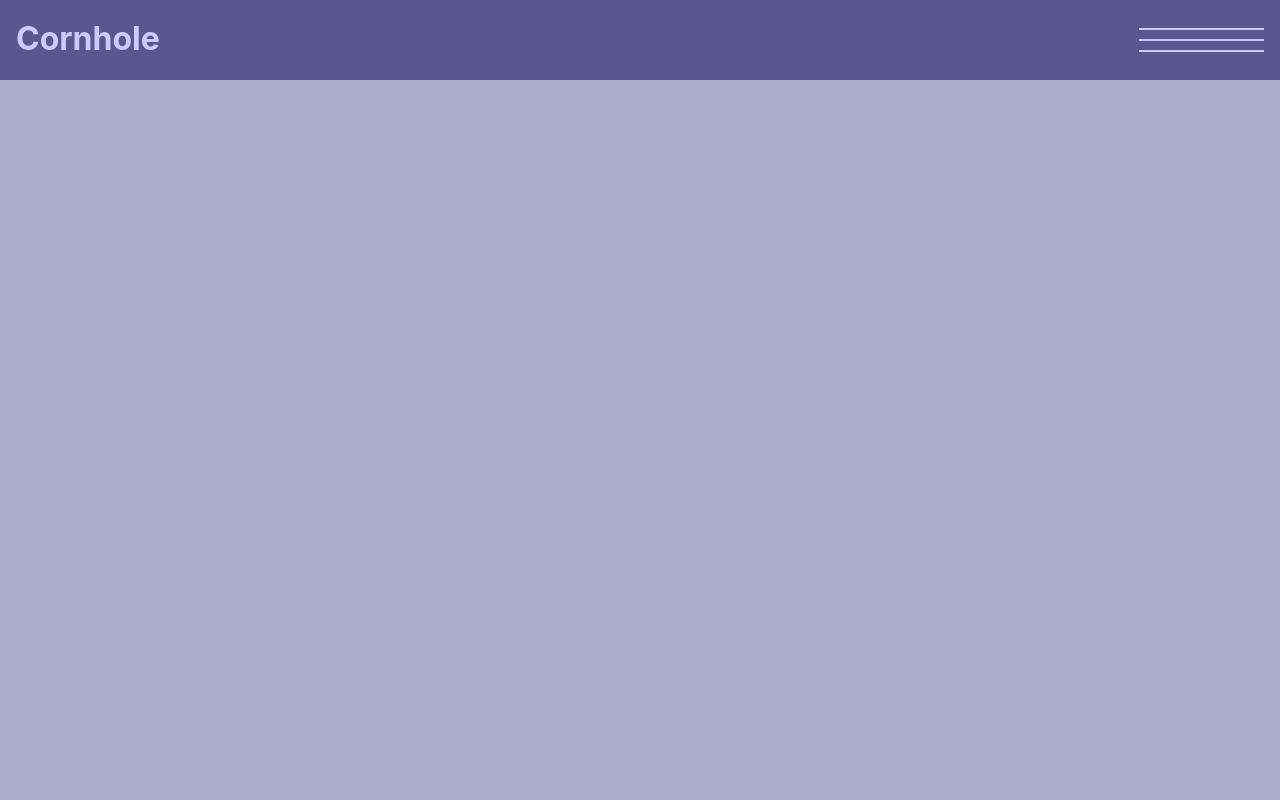
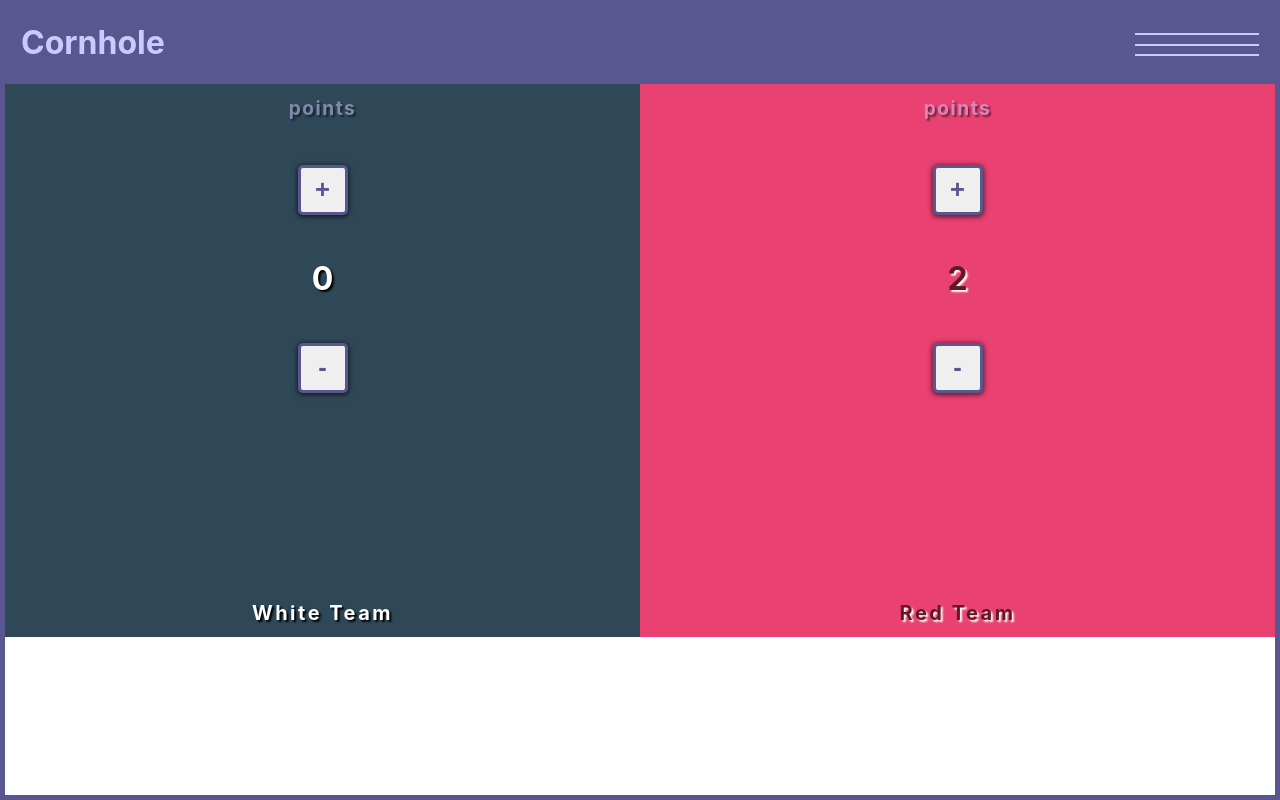
Before and after one commit to CodingDatum/cornhole-counter, a React (Create React App) app: page / in a window 1280 px wide. Built offline with nearby package versions, Linux system fonts and the light colour scheme.

Commit message:
Did a rough draft main section with basics. glad I changed the button idea.. now figuring out where to put submit button.I have no sense of color or layout

```diff
--- a/src/App.js
+++ b/src/App.js
@@ -1,5 +1,6 @@
 import React from "react";
 import Navbar from "./components/Navbar/Navbar.js";
+import Main from "./components/Main/Main.js";
 
 import styles from "./App.module.css";
 
@@ -7,6 +8,7 @@ function App() {
   return (
     <div className={styles.main}>
       <Navbar />
+      <Main />
     </div>
   );
 }
--- a/src/App.module.css
+++ b/src/App.module.css
@@ -1,6 +1,6 @@
 .main{
     height: 100vh;
     width: 100vw;
-    background: rgba(90, 86, 143, 0.5);
     color: white;
+    border: 5px solid rgba(90, 86, 143);
 }
--- /dev/null
+++ b/src/components/Main/Main.js
@@ -0,0 +1,30 @@
+import React from 'react';
+
+import styles from './Main.module.css';
+
+const Main = props => {
+    return (
+        <div className={styles.main}>
+            <div className={styles["white-team-container"]}>
+                <h3>points</h3>
+                <div className={styles["point-buttons"]}>
+                    <button>+</button>
+                    <span>0</span>
+                    <button>-</button>
+                </div>
+                <h2>White Team</h2>
+            </div>
+            <div className={styles["red-team-container"]}>
+                <h3>points</h3>
+                <div className={styles["point-buttons"]}>
+                    <button>+</button>
+                    <span>2</span>
+                    <button>-</button>
+                </div>
+                <h2>Red Team</h2>
+            </div>
+        </div>
+    )
+}
+
+export default Main;
--- /dev/null
+++ b/src/components/Main/Main.module.css
@@ -0,0 +1,66 @@
+.main{
+    height: 70%;
+    width: 100%;
+    display: flex;
+    align-items: stretch;
+}
+
+.main h2{
+    font-size: 1.25rem;
+    letter-spacing: 2.5px;
+    position: absolute;
+    bottom: 10px;
+    left: 50%;
+    transform: translatex(-50%);
+    width: 100%;
+}
+
+.main h3{
+    font-size: 1.2rem;
+    letter-spacing: 1.5px;
+    color: rgb(204, 201, 255);
+    text-shadow: 2px 2px 2px black;
+    opacity: 50%;
+}
+
+.white-team-container, .red-team-container{
+    height: 100%;
+    width: 100%;
+    text-align: center;
+    padding: 10px;
+    border: 2px solid #2F4858;
+    background-color: rgb(47, 72, 88);
+    text-shadow: 2px 2px 2px black;
+    position: relative;
+}
+.red-team-container{
+    border: 2px solid #E84172;
+    background-color: #E84172;
+    color: #651824;
+    text-shadow: 2px 2px 2px white;
+}
+
+.point-buttons{
+    height: 60%;
+    width: 100%;
+    display: flex;
+    flex-direction: column;
+    justify-content: space-evenly;
+    align-items:center;
+}
+
+.point-buttons button{
+    height: 50px;
+    width: 50px;
+    font-size: 1.6rem;
+    color: rgba(90, 86, 143);
+    border: 3px solid rgba(90, 86, 143);
+    font-weight: bold;
+    box-shadow: 0px 1px 5px 1px rgba(0, 0, 0, 0.621);
+    border-radius: 5px;
+}
+
+.point-buttons span{
+    font-size: 2rem;
+    font-weight: bold;
+}
--- a/src/components/Navbar/Navbar.module.css
+++ b/src/components/Navbar/Navbar.module.css
@@ -66,8 +66,9 @@
     right: 0;
     top: 0;
     bottom: 0;
-    background-color:rgb(204, 201, 255);
+    background-color:#C3FCF1;
     border: 3px solid rgba(90, 86, 143);
+    border-right: none;
     z-index: 100;
     box-shadow: -10px 0px 80px 5px #2c6d59;
     opacity: 0;
@@ -98,7 +99,7 @@
     font-weight: 500;
     font-size: 1.2rem;
     letter-spacing: 2.25px;
-    text-shadow: 2px 2px 2px rgba(90, 86, 143);
+    text-shadow: 2px 2px 3px rgba(90, 86, 143);
 }
 
 .navcol li:last-child{
```
